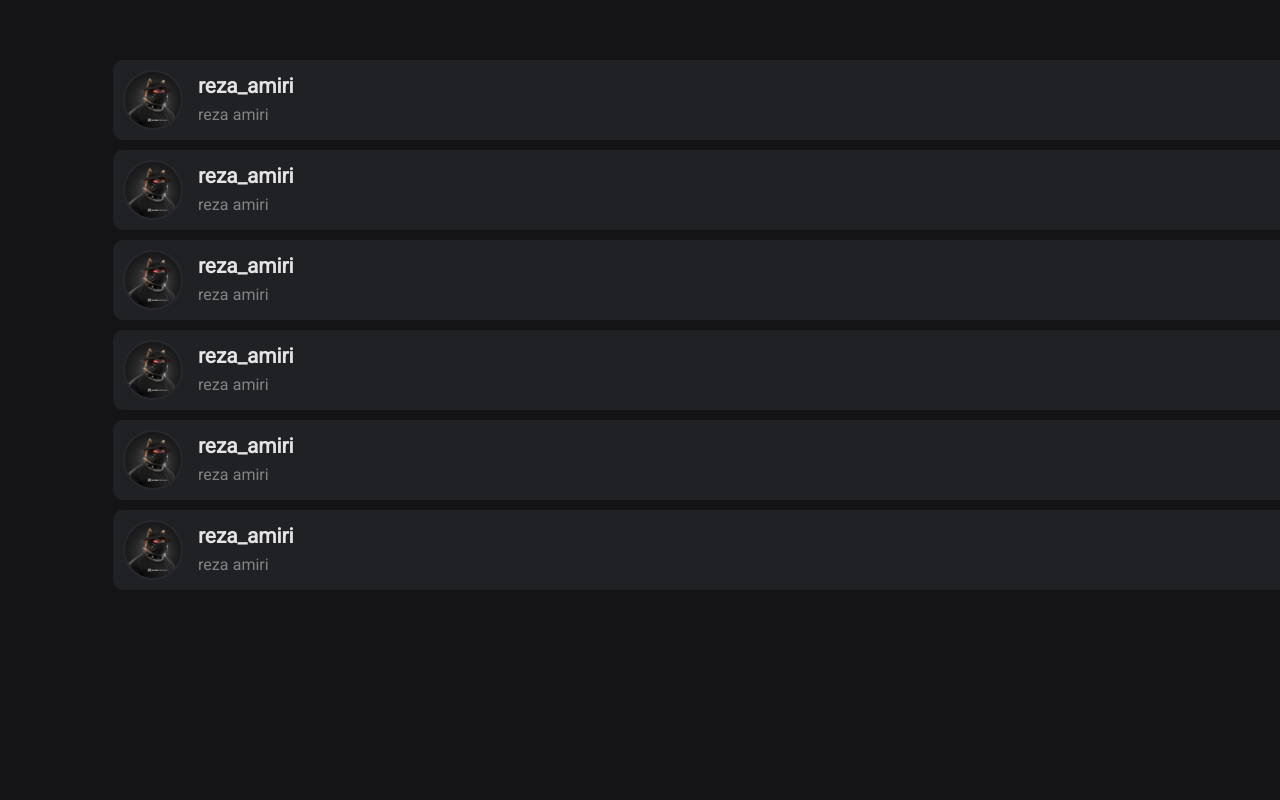
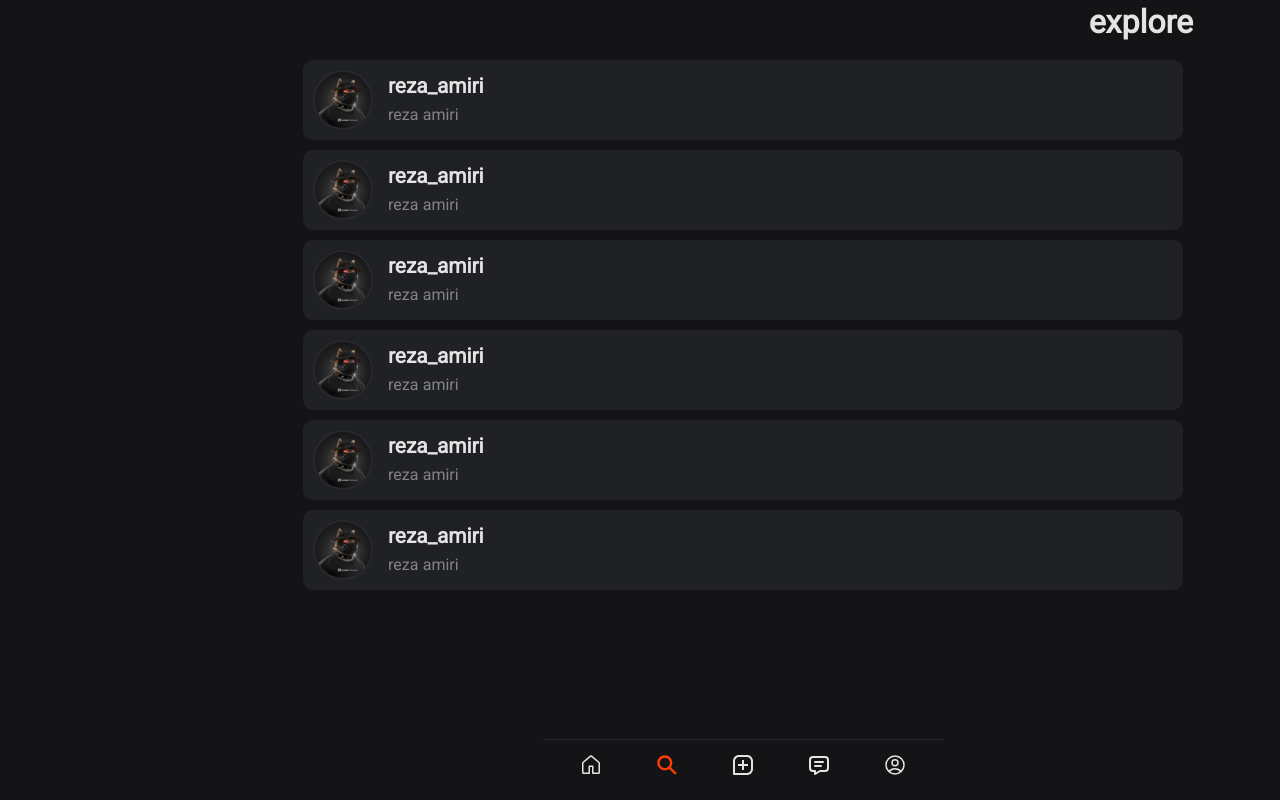
Before and after one commit to mmd-yavarii/fullstack-social-media, a Next.js app: page /explore in a window 1280 px wide. Built offline with nearby package versions, Linux system fonts and the light colour scheme; no server answers.

Commit message:
create layout

```diff
--- a/components/Layout/Layout.jsx
+++ b/components/Layout/Layout.jsx
@@ -1,3 +1,56 @@
+import Link from 'next/link';
+import styles from './Layout.module.css';
+import { useEffect, useState } from 'react';
+import { useRouter } from 'next/router';
+
+import { GoHome, GoHomeFill } from 'react-icons/go';
+import { HiOutlineUserCircle, HiUserCircle } from 'react-icons/hi2';
+import { BiMessageSquareAdd, BiSolidMessageSquareAdd } from 'react-icons/bi';
+import { IoSearchOutline, IoSearchSharp } from 'react-icons/io5';
+import { TbMessage, TbMessageFilled } from 'react-icons/tb';
+
 export default function Layout({ children }) {
-    return <>{children}</>;
+    const { asPath: path, pathname } = useRouter();
+    const [isLogin, setIsLogin] = useState(true);
+
+    useEffect(() => {
+        fetch('/api/auth')
+            .then((res) => {
+                setIsLogin(res.status === 200);
+            })
+            .catch((err) => {
+                console.error('Auth check failed:', err);
+                setIsLogin(false);
+            });
+    }, []);
+
+    return (
+        <>
+            {children}
+
+            {!path.includes('/auth') && (
+                <footer className={styles.footer}>
+                    <Link href="/" className={path == '/' ? styles.selected : null}>
+                        {path == '/' ? <GoHomeFill /> : <GoHome />}
+                    </Link>
+
+                    <Link href="/explore" className={path.includes('/explore') ? styles.selected : null}>
+                        {path.includes('/explore') ? <IoSearchSharp /> : <IoSearchOutline />}
+                    </Link>
+
+                    <Link href={isLogin ? '/new-post' : '/auth/login'} className={path == '/new-post' ? styles.selected : null}>
+                        {path == '/new-post' ? <BiSolidMessageSquareAdd /> : <BiMessageSquareAdd />}
+                    </Link>
+
+                    <Link href={isLogin ? '' : '/auth/login'} className={path == '' ? styles.selected : null}>
+                        {path == '' ? <TbMessageFilled /> : <TbMessage />}
+                    </Link>
+
+                    <Link href={isLogin ? '/profile' : '/auth/login'} className={path.includes('/profile') ? styles.selected : null}>
+                        {path.includes('/profile') ? <HiUserCircle /> : <HiOutlineUserCircle />}
+                    </Link>
+                </footer>
+            )}
+        </>
+    );
 }
--- /dev/null
+++ b/components/Layout/Layout.module.css
@@ -0,0 +1,31 @@
+.footer {
+    width: 100%;
+    direction: ltr;
+    display: flex;
+    align-items: center;
+    justify-content: space-around;
+    padding: 10px;
+    padding-top: 12px;
+    position: fixed;
+    bottom: 0;
+    left: 0;
+    border-top: 1px solid var(--border);
+    background-color: var(--background);
+}
+
+.footer a {
+    font-size: 1.5rem;
+}
+
+.selected {
+    font-weight: 900;
+    color: var(--them);
+}
+
+@media (min-width: 800px) {
+    .footer {
+        width: 400px;
+        left: 50%;
+        transform: translateX(-50%);
+    }
+}
--- a/components/templates/HomePage.module.css
+++ b/components/templates/HomePage.module.css
@@ -91,7 +91,7 @@
 @media (min-width: 800px) {
     .posts {
         display: grid;
-        grid-template-columns: repeat(3, 1fr);
+        grid-template-columns: repeat(2, 1fr);
         direction: ltr;
     }
 }
--- a/pages/_app.js
+++ b/pages/_app.js
@@ -1,12 +1,13 @@
+import Layout from '@/components/Layout/Layout';
 import AlertProvider from '@/components/modules/AlertProvider';
 import '@/styles/globals.css';
 
 export default function App({ Component, pageProps }) {
     return (
-        <>
+        <Layout>
             <AlertProvider>
                 <Component {...pageProps} />
             </AlertProvider>
-        </>
+        </Layout>
     );
 }
--- a/styles/globals.css
+++ b/styles/globals.css
@@ -4,19 +4,14 @@
     --background: #141416;
     --foreground: #e4e4e4;
     --border: #27282d;
-    --them: dodgerblue;
+    --them: #ff3c00;
     --inp: #202125;
-
-    /* --background: #f5f5f5;
-    --foreground: #1a1a1a;
-    --border: #d0d0d0;
-    --them: dodgerblue;
-    --inp: #ffffff;  */
 }
 
 html,
 body {
-    max-width: 100vw;
+    max-width: 900px;
+    margin: auto;
 }
 
 body {
@@ -115,3 +110,9 @@ input::placeholder {
         cursor: pointer;
     }
 }
+
+@media (max-width: 800px) {
+    body {
+        padding-bottom: 50px;
+    }
+}
```
Also changed, not shown: components/templates/HomePage.jsx (+1 -8 lines), pages/api/auth/index.js (added, +16 -0 lines).
